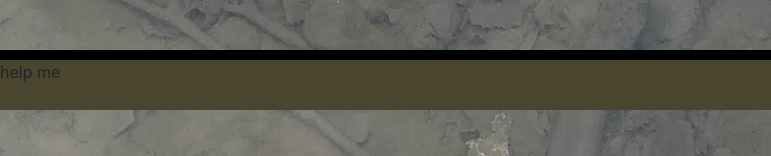
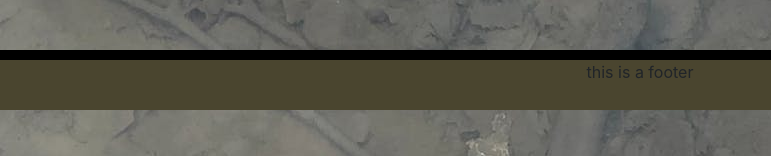
Before and after one commit to valadezMykel/homework9-15-20, a plain HTML site: page index.html in a window 1280 px wide. Shown: the part 690-846 px from the top of the page, 0-771 px from the left. Drawn offline with nearby package versions, Linux system fonts and the light colour scheme.

Commit message:
footer text adjusted

```diff
--- a/index.html
+++ b/index.html
@@ -45,7 +45,7 @@
             </div>
         </main>
         <footer>
-            help me
+            this is a footer
         </footer>
     </div>
 </body>
--- a/pages/css/styles.css
+++ b/pages/css/styles.css
@@ -46,4 +46,5 @@ footer{
     border-top-width: 10px;
     position: sticky;
     bottom: 0;
+    text-align: center;
 }
```
